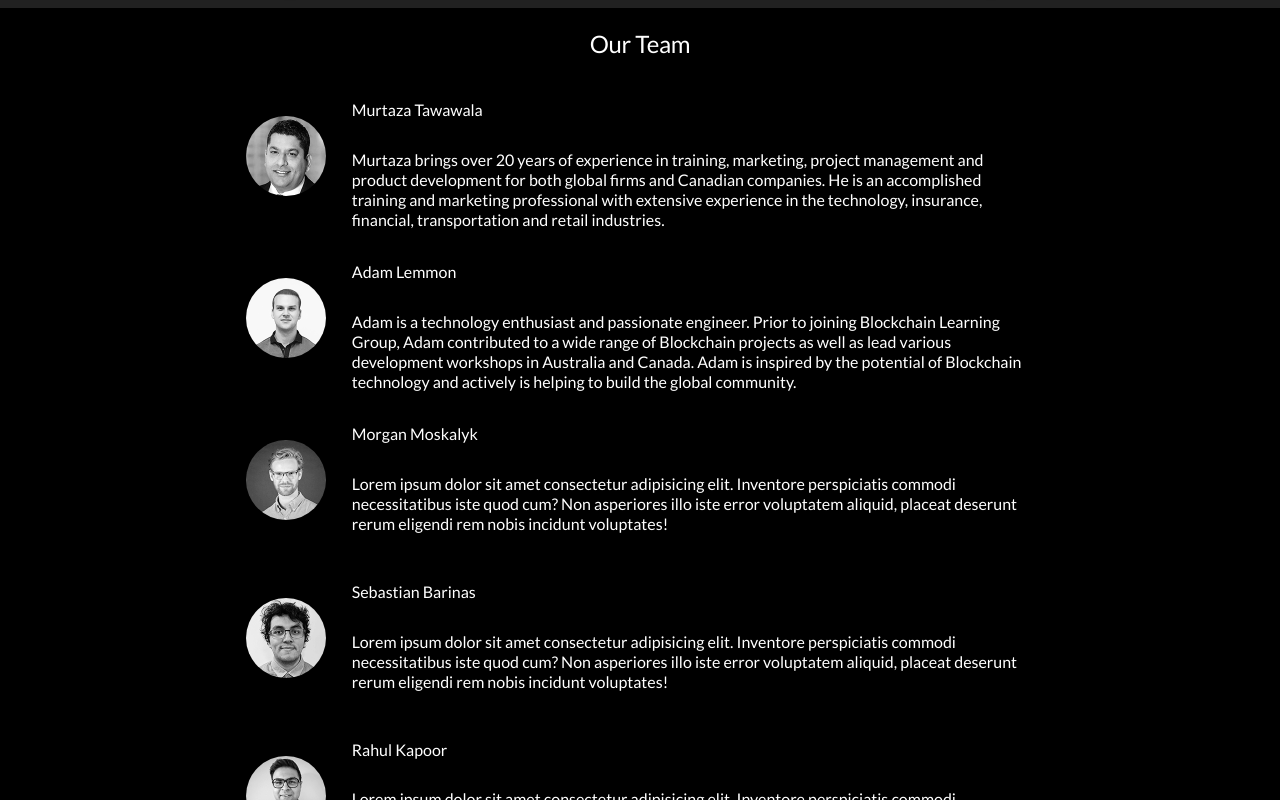
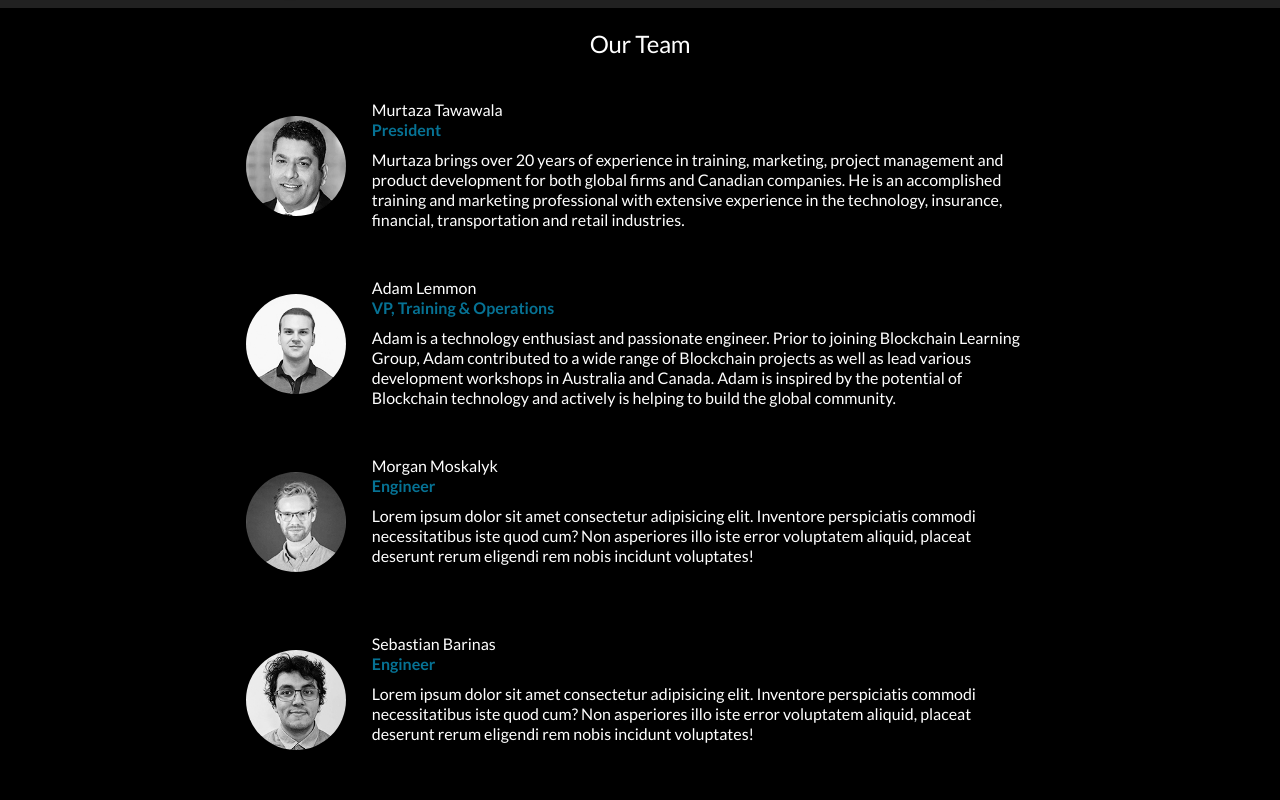
Before and after one commit to Blockchain-Learning-Group/Blockchain-Learning-Group.github.io, a React (Create React App) app: page / in a window 1280 px wide. Shown: the part 3620-4420 px from the top of the page. Built offline with nearby package versions, Linux system fonts and the light colour scheme.

Commit message:
update(Team+AdvisoryBoard)

```diff
--- a/public/styles/main.css
+++ b/public/styles/main.css
@@ -1211,13 +1211,13 @@ a {
     #Team ul li header span.avatar, #AdvisoryBoard ul li header span.avatar {
       background-color: rgba(0, 0, 0, 0.38);
       display: inline-block;
-      width: 80px;
-      height: 80px;
+      width: 100px;
+      height: 100px;
       margin: 0;
       border-radius: 50%;
       overflow: hidden; }
       #Team ul li header span.avatar img, #AdvisoryBoard ul li header span.avatar img {
-        width: 80px; }
+        width: 100px; }
     #Team ul li header span.linkedin, #AdvisoryBoard ul li header span.linkedin {
       display: -ms-flexbox;
       display: -webkit-flex;
@@ -1252,7 +1252,8 @@ a {
     #Team ul li footer h4 div:first-child, #AdvisoryBoard ul li footer h4 div:first-child {
       font-weight: 500; }
     #Team ul li footer h4 div:nth-child(2), #AdvisoryBoard ul li footer h4 div:nth-child(2) {
-      color: #000; }
+      color: #067294;
+      font-weight: 700; }
     #Team ul li footer aside, #AdvisoryBoard ul li footer aside {
       display: none; }
 
--- a/src/styles/components/Team.scss
+++ b/src/styles/components/Team.scss
@@ -1,4 +1,7 @@
 @import "../lib/jbarinas/layout/mixins/index";
+
+$img-height: 100px;
+
 
 #Team, #AdvisoryBoard {
     color: #fff;
@@ -32,14 +35,14 @@
                     background-color: rgba(0, 0, 0, 0.38);
 
                     display: inline-block;
-                    width: 80px;
-                    height: 80px;
+                    width: $img-height;
+                    height: $img-height;
                     margin: 0;
                     border-radius: 50%;
                     overflow: hidden;
 
                     img {
-                        width: 80px;
+                        width: $img-height;
                     }
                 }
 
@@ -74,7 +77,8 @@
                         font-weight: 500;
                     }
                     div:nth-child(2) {
-                        color: #000;
+                        color: #067294;
+                        font-weight: 700;
                     }
                 }
                 aside {
```
